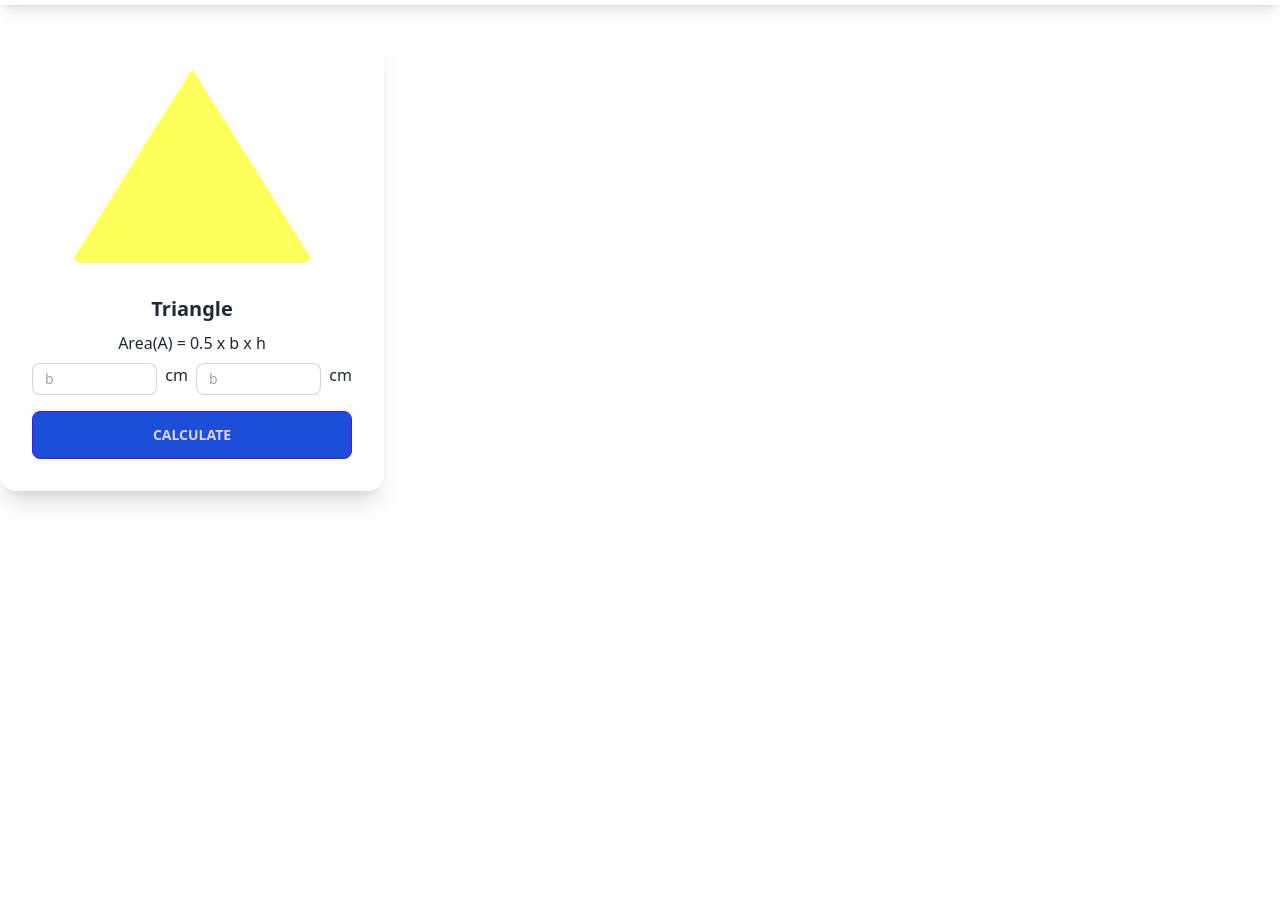
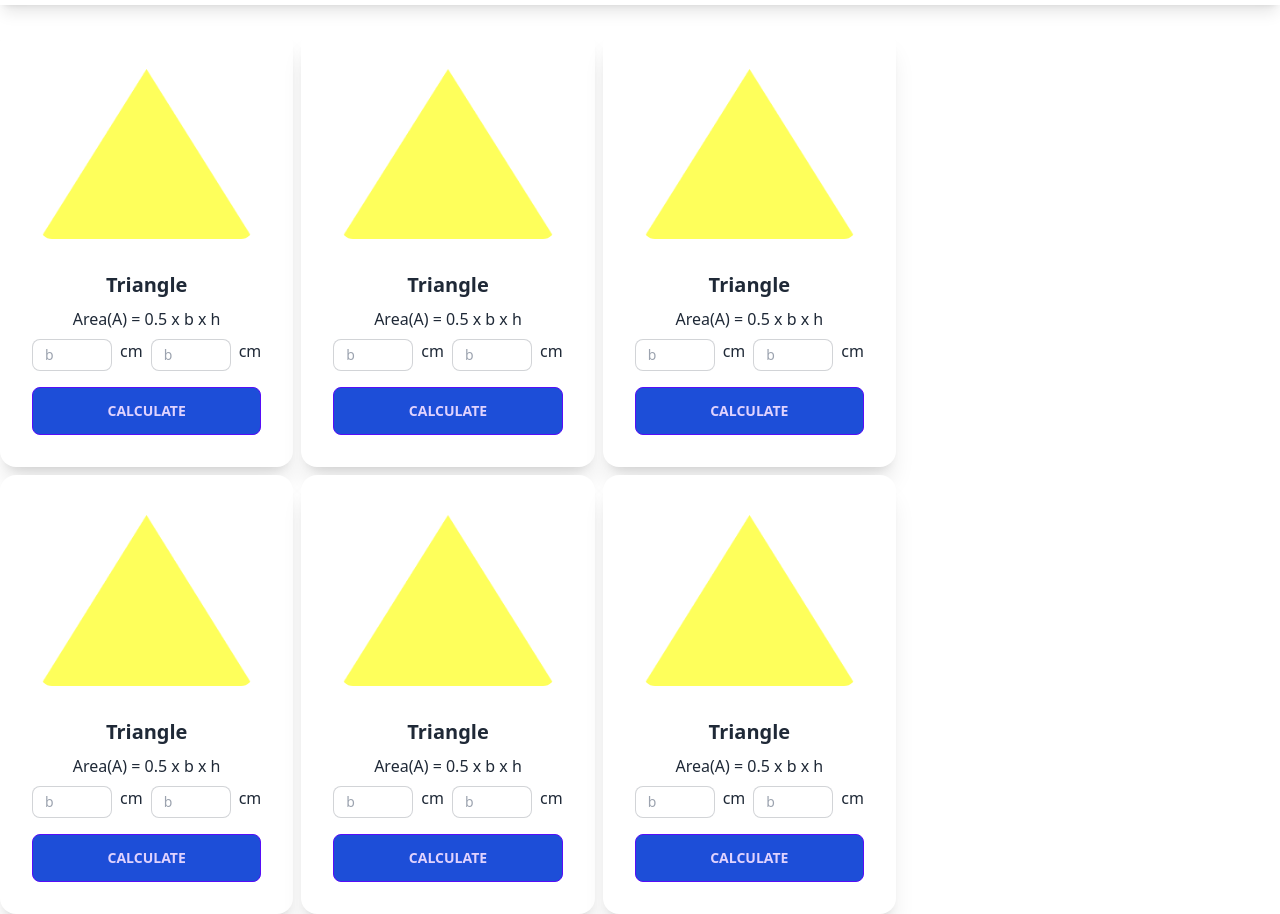
Before and after one commit to mohaiminul375/geometry-genius, a plain HTML site: page index.html in a window 1280 px wide. Shown: the part 59-973 px from the top of the page. Before the commit the page ends 800 px from the top, so only its background shows below. Drawn offline with nearby package versions, Linux system fonts and the light colour scheme.

Commit message:
crate 6 card

```diff
--- a/index.html
+++ b/index.html
@@ -24,8 +24,88 @@
         </header>
         <main>
             <section>
-                <div class="mt-6">
-                    <div class="card w-96 bg-base-100 shadow-xl">
+                <div class="mt-6 grid grid-cols-1 md:grid-cols-2 lg:grid-cols-3 gap-2 w-[70%]">
+                    <div class="card w-full bg-base-100 shadow-xl">
+                        <figure class="px-10 pt-10">
+                          <img src="images/triangle.png" alt="Shoes" class="rounded-xl" />
+                        </figure>
+                        <div class="card-body items-center text-center">
+                          <h2 class="card-title">Triangle</h2>
+                          <p>Area(A) = 0.5 x b x h</p>
+                          <div class="flex mb-2">
+                            <input type="text" placeholder="b" class="input input-bordered input-sm w-6/12 max-w-xs mr-2" />cm
+                            <input type="text" placeholder="b" class="input input-bordered input-sm w-6/12 max-w-xs ml-2 mr-2" />cm
+                          </div>
+                          <div class="card-actions w-full">
+                            <button class="btn btn-primary w-full  bg-blue-700">Calculate</button>
+                          </div>
+                        </div>
+                      </div>
+                    <div class="card w-full bg-base-100 shadow-xl">
+                        <figure class="px-10 pt-10">
+                          <img src="images/triangle.png" alt="Shoes" class="rounded-xl" />
+                        </figure>
+                        <div class="card-body items-center text-center">
+                          <h2 class="card-title">Triangle</h2>
+                          <p>Area(A) = 0.5 x b x h</p>
+                          <div class="flex mb-2">
+                            <input type="text" placeholder="b" class="input input-bordered input-sm w-6/12 max-w-xs mr-2" />cm
+                            <input type="text" placeholder="b" class="input input-bordered input-sm w-6/12 max-w-xs ml-2 mr-2" />cm
+                          </div>
+                          <div class="card-actions w-full">
+                            <button class="btn btn-primary w-full  bg-blue-700">Calculate</button>
+                          </div>
+                        </div>
+                      </div>
+                    <div class="card w-full bg-base-100 shadow-xl">
+                        <figure class="px-10 pt-10">
+                          <img src="images/triangle.png" alt="Shoes" class="rounded-xl" />
+                        </figure>
+                        <div class="card-body items-center text-center">
+                          <h2 class="card-title">Triangle</h2>
+                          <p>Area(A) = 0.5 x b x h</p>
+                          <div class="flex mb-2">
+                            <input type="text" placeholder="b" class="input input-bordered input-sm w-6/12 max-w-xs mr-2" />cm
+                            <input type="text" placeholder="b" class="input input-bordered input-sm w-6/12 max-w-xs ml-2 mr-2" />cm
+                          </div>
+                          <div class="card-actions w-full">
+                            <button class="btn btn-primary w-full  bg-blue-700">Calculate</button>
+                          </div>
+                        </div>
+                      </div>
+                    <div class="card w-full bg-base-100 shadow-xl">
+                        <figure class="px-10 pt-10">
+                          <img src="images/triangle.png" alt="Shoes" class="rounded-xl" />
+                        </figure>
+                        <div class="card-body items-center text-center">
+                          <h2 class="card-title">Triangle</h2>
+                          <p>Area(A) = 0.5 x b x h</p>
+                          <div class="flex mb-2">
+                            <input type="text" placeholder="b" class="input input-bordered input-sm w-6/12 max-w-xs mr-2" />cm
+                            <input type="text" placeholder="b" class="input input-bordered input-sm w-6/12 max-w-xs ml-2 mr-2" />cm
+                          </div>
+                          <div class="card-actions w-full">
+                            <button class="btn btn-primary w-full  bg-blue-700">Calculate</button>
+                          </div>
+                        </div>
+                      </div>
+                    <div class="card w-full bg-base-100 shadow-xl">
+                        <figure class="px-10 pt-10">
+                          <img src="images/triangle.png" alt="Shoes" class="rounded-xl" />
+                        </figure>
+                        <div class="card-body items-center text-center">
+                          <h2 class="card-title">Triangle</h2>
+                          <p>Area(A) = 0.5 x b x h</p>
+                          <div class="flex mb-2">
+                            <input type="text" placeholder="b" class="input input-bordered input-sm w-6/12 max-w-xs mr-2" />cm
+                            <input type="text" placeholder="b" class="input input-bordered input-sm w-6/12 max-w-xs ml-2 mr-2" />cm
+                          </div>
+                          <div class="card-actions w-full">
+                            <button class="btn btn-primary w-full  bg-blue-700">Calculate</button>
+                          </div>
+                        </div>
+                      </div>
+                    <div class="card w-full bg-base-100 shadow-xl">
                         <figure class="px-10 pt-10">
                           <img src="images/triangle.png" alt="Shoes" class="rounded-xl" />
                         </figure>
@@ -42,6 +122,11 @@
                         </div>
                       </div>
                 </div>
+
+
+                <div>
+
+                </div>
             </section>
         </main>
         <footer>
```
